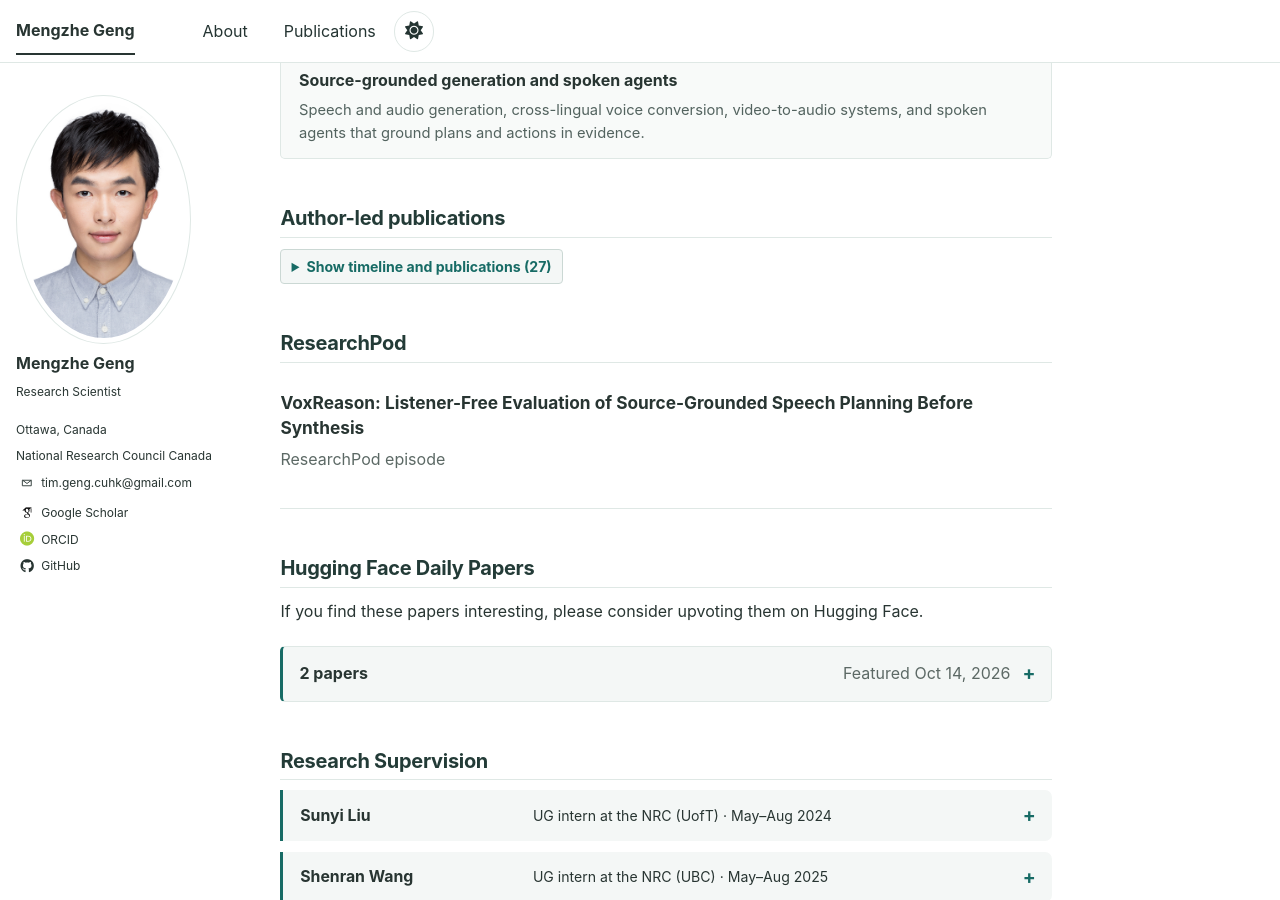
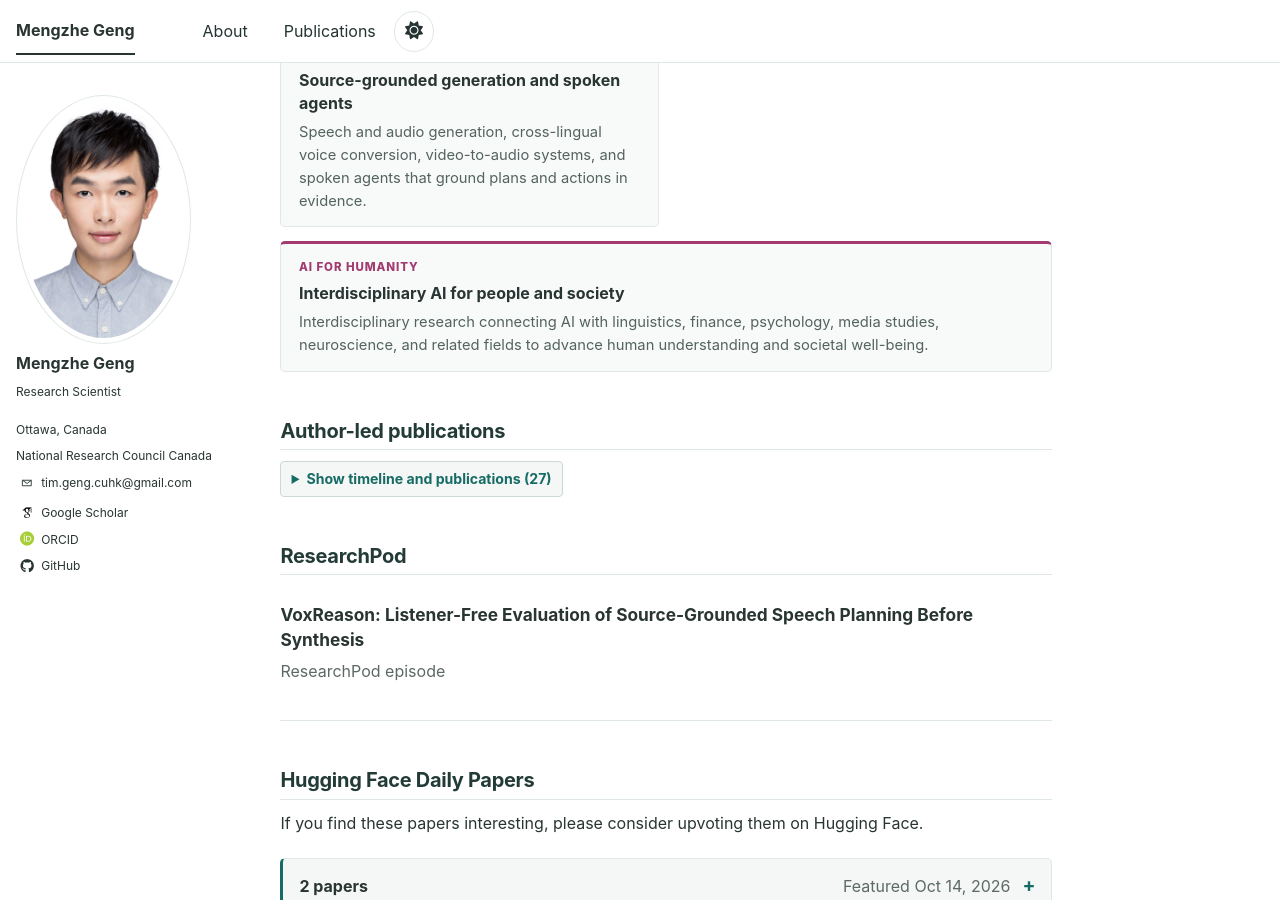
Before and after one commit to MENGZHEGENG/MENGZHEGENG.github.io, a Jekyll site: the page built from _pages/about.md, in a window 1280 px wide and 900 px high, scrolled down 2158 px. Built offline with Jekyll 4.4.1, drawn with Linux system fonts in a browser that asks for light colours; some web fonts are replaced; some of the changed text lies outside the part shown.

Commit message:
Add AI for Humanity interest and incoming Ph.D. intern

```diff
--- a/_data/research_themes.yml
+++ b/_data/research_themes.yml
@@ -23,3 +23,9 @@
   description: Speech and audio generation, cross-lingual voice conversion, video-to-audio systems, and spoken agents that ground plans and actions in evidence.
   color: "#885e00"
   dark_color: "#dabf64"
+- label: AI for Humanity
+  heading: Interdisciplinary AI for people and society
+  description: Interdisciplinary research connecting AI with linguistics, finance, psychology, media studies, neuroscience, and related fields to advance human understanding and societal well-being.
+  color: "#a23b70"
+  dark_color: "#eda3ca"
+  show_in_publications: false
--- a/_pages/about.md
+++ b/_pages/about.md
@@ -102,7 +102,7 @@
 {% endfor %}
 {% assign author_led_publications = author_led_publications | sort: "scholar_sort_order" %}
 {% assign author_led_years = author_led_publications | group_by: "year" | sort: "name" | reverse %}
-{% assign timeline_themes = site.data.research_themes %}
+{% assign timeline_themes = site.data.research_themes | where_exp: "theme", "theme.show_in_publications != false" %}
 {% assign first_timeline_year = author_led_publications | map: "year" | sort | first | plus: 0 %}
 {% assign last_timeline_year = site.time | date: "%Y" | plus: 0 %}
 {% assign timeline_years = (first_timeline_year..last_timeline_year) %}
@@ -279,9 +279,12 @@
       <span class="supervision-name">Yanfei Lu</span>
       <span class="publication-meta supervision-roles"><span class="supervision-role-line"><span class="supervision-role-tag">Incoming</span><span class="supervision-role-copy">Ph.D. intern at the NRC (UofT) · Jan 2027–</span></span></span>
     </div>
-    <div class="supervision-details">
-
-
+  </div>
+  <div class="supervision-entry">
+    <div class="supervision-heading">
+      <span class="supervision-name">Yizhen Xie</span>
+      <span class="publication-meta supervision-roles"><span class="supervision-role-line"><span class="supervision-role-tag">Incoming</span><span class="supervision-role-copy">Ph.D. intern · CMU · Nov 2027–</span></span></span>
+    </div>
   </div>
 </div>
 
```
